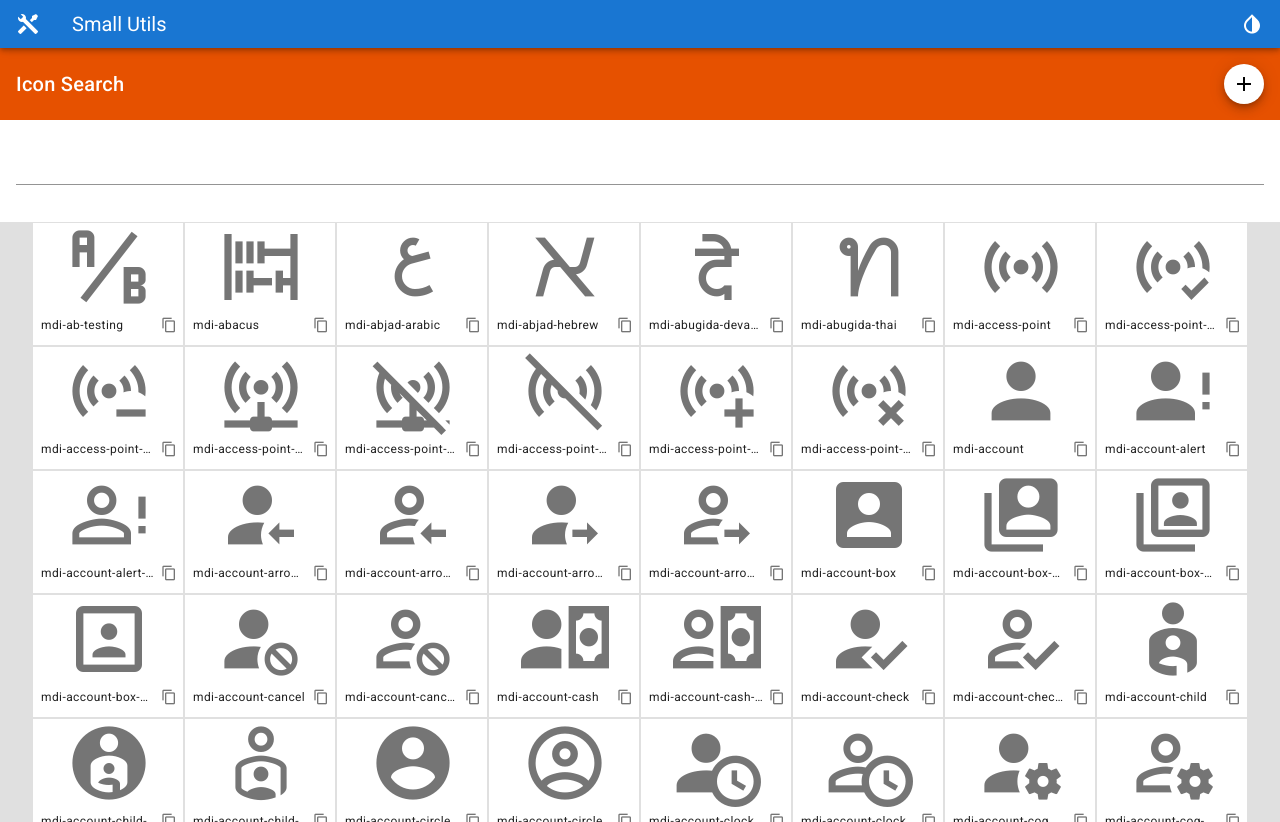
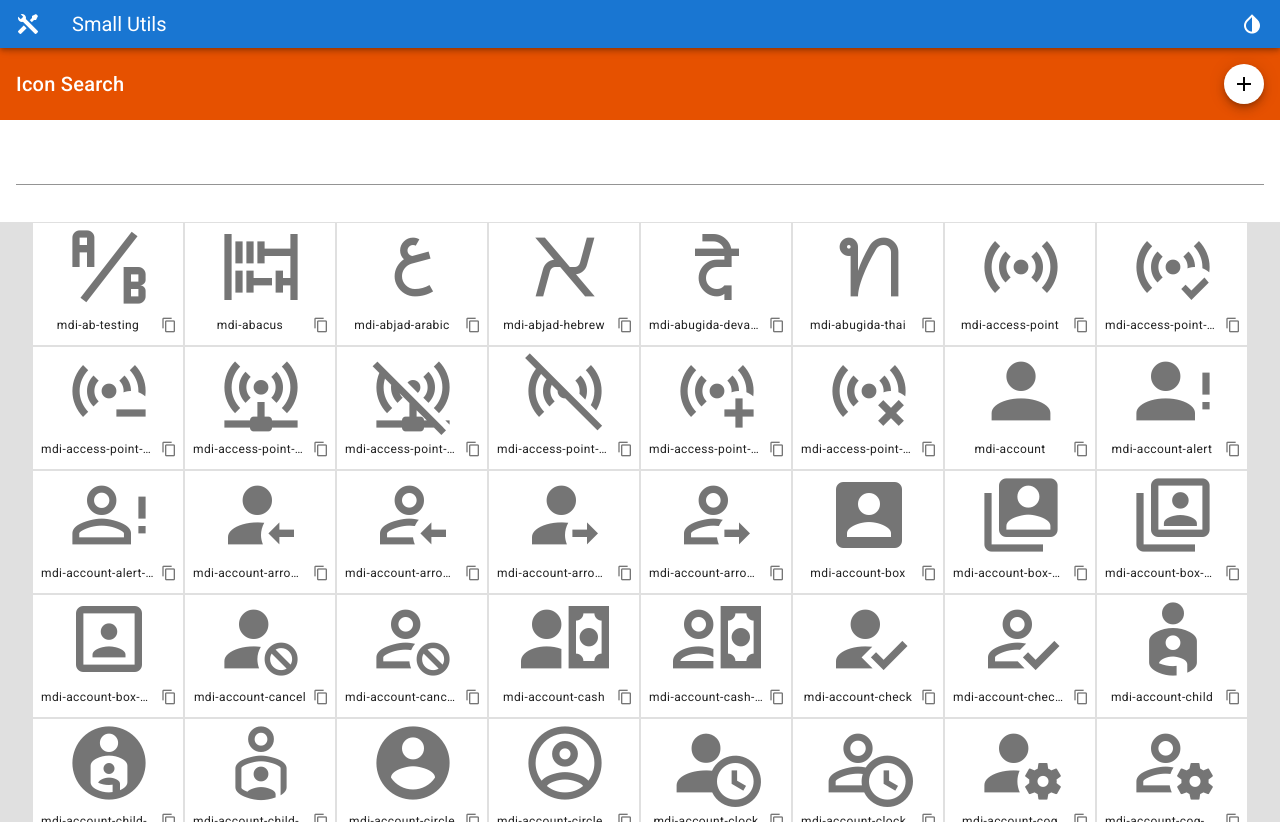
Before and after one commit to apmyhr/small-utils, a Vue app: page / in a window 1280 px wide. Built offline with nearby package versions, Linux system fonts and the light colour scheme.

Commit message:
center text

```diff
--- a/src/pages/IconSearch/index.vue
+++ b/src/pages/IconSearch/index.vue
@@ -40,10 +40,9 @@
           >
             <v-icon size="88" class="mx-8">{{ icon }}</v-icon>
             <v-card-actions class="caption pa-0 ma-0">
-              <v-card-subtitle class="caption pa-0 ma-0 ml-2 text-truncate"
+              <v-card-subtitle class="caption pa-0 ma-0 ml-2 text-truncate text-center" style="width: 100%"
                 >{{ icon }}
               </v-card-subtitle>
-              <v-spacer></v-spacer>
               <v-btn small icon @click="copyText(icon)"
                 ><v-icon small> mdi-content-copy </v-icon></v-btn
               >
```
